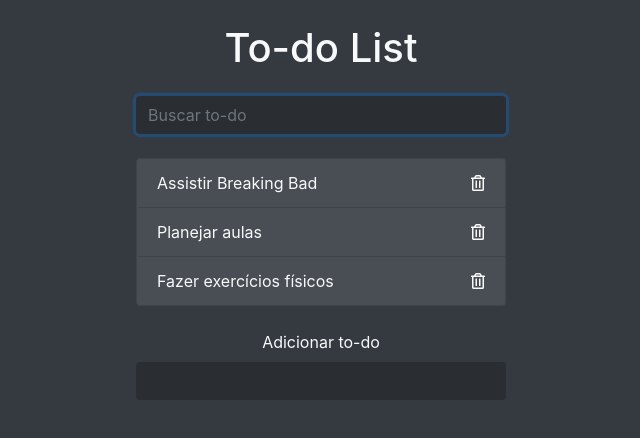
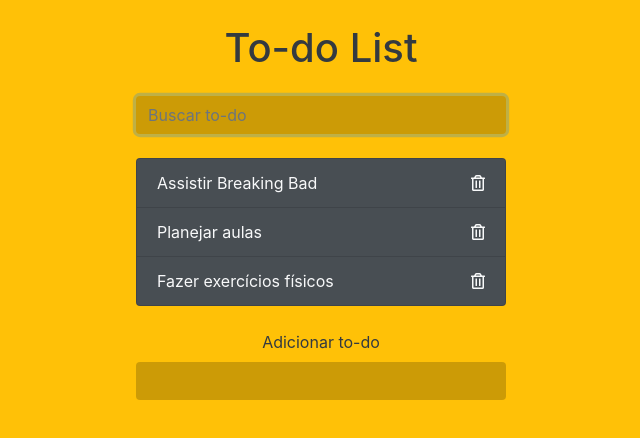
Before and after one commit to claudiogmoreira/to-do-list, a plain HTML site: page index.html in a window 1280 px wide. Shown: the whole page, without its empty margins (319-959 px from the left). Drawn offline with nearby package versions, Linux system fonts and the light colour scheme.

Commit message:
Add files via upload

```diff
--- a/index.html
+++ b/index.html
@@ -7,10 +7,10 @@
   <link rel="stylesheet" href="./style.css">
   <title>To-do List | CJRM</title>
 </head>
-<body class="bg-dark">
+<body class="bg-warning">
   <div class="container">
 
-    <header class="text-center text-light my-4">
+    <header class="text-center text-dark my-4">
       <h1 class="mb-4">To-do List</h1>
       <form class="form-search">
         <input class="form-control m-auto" type="text" name="search" placeholder="Buscar to-do" autofocus/>
@@ -35,7 +35,7 @@
     </ul>
 
     <form class="form-add-todo text-center my-4">
-      <label class="text-light">Adicionar to-do</label>
+      <label class="text-dark">Adicionar to-do</label>
       <input class="form-control m-auto" type="text" name="add" />
     </form>
   </div>
```
